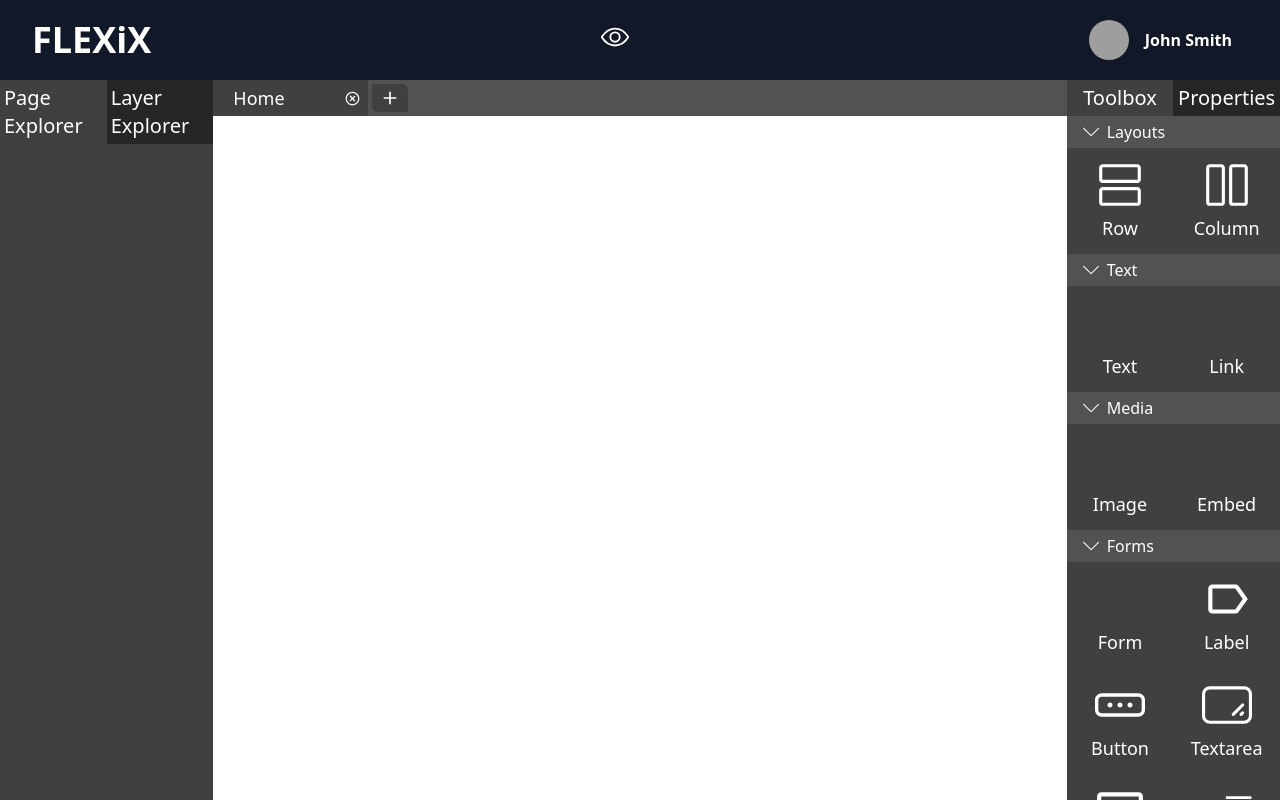
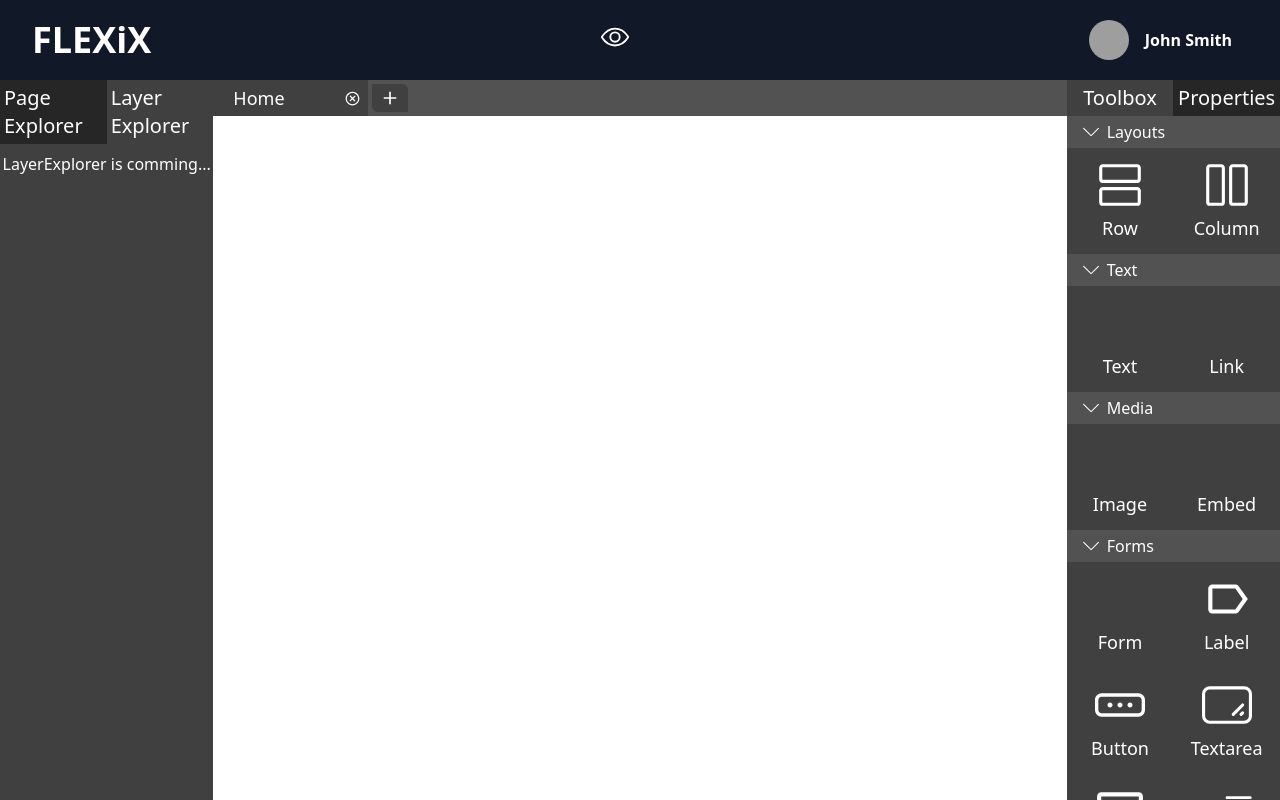
Before and after one commit to flexix-developer/Flexix-Frontend, a React (Create React App) app: page /design in a window 1280 px wide. Built offline with nearby package versions, Linux system fonts and the light colour scheme; grey boxes are pictures that could not be loaded; some icons are missing.

Commit message:
not | success

```diff
--- a/src/pages/Designs-Page.js
+++ b/src/pages/Designs-Page.js
@@ -2,15 +2,17 @@ import React, { useState } from "react";
 import NavBarDesign from "../components/navbar/NavbarDesign";
 import Properties from "../components/properties/Properties";
 import Toolbox from "../components/toolbox/Toolbox";
+import PageExplorer from "../components/pageExplorer/PageExplorer";
+import LayerExplorer from "../components/layerExplorer/LayerExplorer";
 import { CgCloseO } from "react-icons/cg";
 import { IoMdAdd } from "react-icons/io";
 
 const DesignPage = () => {
   const [selectedComponent, setSelectedComponent] = useState("Toolbox");
+  const [selectedLayer, setSelectedLayer] = useState("LayerExplorer");
 
-  const handleComponentClick = (component) => {
-    setSelectedComponent(component);
-  };
+  const handleComponentClick = (component) => setSelectedComponent(component);
+  const LayerComponentClick = setSelectedLayer;
 
   return (
     <div className="flex flex-col overflow-hidden h-screen">
@@ -18,12 +20,30 @@ const DesignPage = () => {
       <div className="flex flex-row flex-1">
         <div className="flex flex-col w-2/12">
           <div className="flex flex-row w-full">
-            <div className="flex flex-col w-6/12 items-center p-1 bg-neutral-700 text-white text-xl">
+            <div
+                onClick={() => LayerComponentClick("PageExplorer")}
+                className={`flex flex-col cursor-pointer w-6/12 items-center p-1 bg-neutral-700 text-white text-xl ${
+                  selectedLayer === "PageExplorer"
+                    ? "bg-neutral-700"
+                    : "bg-neutral-800"
+                }`}
+              >
                 <p>Page Explorer</p>
               </div>
-            <div className="flex flex-col w-6/12 items-center p-1 bg-neutral-800 text-white text-xl">
+              <div
+                onClick={() => LayerComponentClick("LayerExplorer")}
+                className={`flex flex-col cursor-pointer w-6/12 items-center p-1 bg-neutral-700 text-white text-xl ${
+                  selectedLayer === "LayerExplorer"
+                    ? "bg-neutral-700"
+                    : "bg-neutral-800"
+                }`}
+              >
                 <p>Layer Explorer</p>
               </div>
+          </div>
+          <div className="flex flex-col w-full h-full bg-neutral-700">
+            {selectedLayer === "LayerExplorer" && <LayerExplorer />}
+            {selectedLayer === "PageExplorer" && <PageExplorer />}
           </div>
           <div className="bg-neutral-700 flex-1">{/* Component */}</div>
         </div>
@@ -36,12 +56,14 @@ const DesignPage = () => {
               <CgCloseO color="white" size={15} />
             </div>
             <div className="flex flex-row p-1 items-center text-white">
-              <div className="rounded-bl-md rounded-tr-md bg-neutral-700 px-2 py-1">
+              <div className="rounded-bl-md rounded-tr-md bg-neutral-700 px-2 py-1 cursor-pointer">
                 <IoMdAdd color="white" size={20} />
               </div>
             </div>
           </div>
-          <div className="bg-white">{/* Main */}</div>
+          <div className="bg-white">{/* Main */}
+
+          </div>
         </div>
         <div className="flex flex-col w-2/12">
           <div className="flex flex-row w-full">
```
Lines whose indentation alone changed are shown as unchanged.
